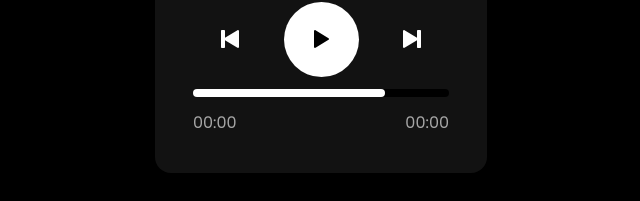
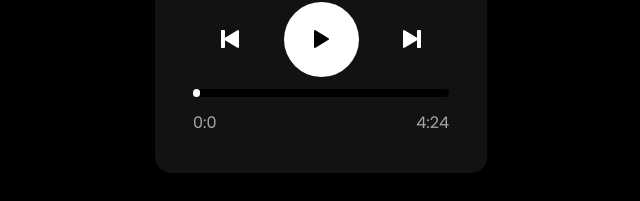
Before and after one commit to GabrielReds13/songraven, a Nuxt app: page / in a window 1280 px wide. Shown: the part 509-710 px from the top of the page, without its empty margins (319-959 px from the left). Built offline with nearby package versions, Linux system fonts and the light colour scheme.

Commit message:
Update progress bar

```diff
--- a/assets/styles/card.css
+++ b/assets/styles/card.css
@@ -98,7 +98,7 @@
 }
 
 #song-bar-current {
-  width: 20%;
+  width: 0%;
   height: 100%;
 
   background-color: var(--bar-color);
--- a/components/card.vue
+++ b/components/card.vue
@@ -15,6 +15,7 @@
 
       <img src="@/assets/icons/like/Icon-Like-Off.svg" alt="Curtir" class="-data-like">
     </div>
+
     <!-- Player -->
     <ul class="-player-menu -row-list">
       <li>
@@ -50,12 +51,12 @@
         <ul class="-cronometer -row-list">
           <!-- Current moment -->
           <li class="-crono-time-current">
-            <p><span>00</span>:<span>00</span></p>
+            <p><span>{{ minute_current }}</span>:<span>{{ second_current }}</span></p>
           </li>
 
           <!-- Duration -->
           <li class="-crono-time-duration">
-            <p><span>00</span>:<span>00</span></p>
+            <p><span>{{ minute_song }}</span>:<span>{{ second_song }}</span></p>
           </li>
         </ul>
       </li>
@@ -64,22 +65,42 @@
 </template>
 
 <script lang="js" setup>
+  // -- Import --
   import { ref } from 'vue';
 
+  // -- Progress Bar --
   const progress_bar = ref(null);
-  onMounted(() => {
-    progress_bar.value.style.width = "75%";
-  })
 
-  let i = 0;
+  let minute_song = 4, second_song = 24;
+  let minute_current = 0, second_current = 0;
+
+  let music_duration_sec = ((minute_song * 60) + second_song), music_current_sec = 0, music_i = 100 / music_duration_sec;
+
+  console.log(music_duration_sec)
+
   function timer() {
     setTimeout(() => {
-      i++;
-      console.log(i)
+
+      // Format time
+      if(second_current >= 59) {
+        second_current = 0;
+        minute_current ++;
+      }
+      else second_current++;
+
+      // Format progress
+      if (music_current_sec >= (music_i * music_duration_sec)) {return;}
+      else music_current_sec += music_i;
+
+      progress_bar.value.style.width = `${music_current_sec}%`;
+
+
+      // Timer
       timer();
     }, 1000);
   }
 
+  timer();
 </script>
 
 <style>
--- a/scripts/audio_manager.js
+++ /dev/null
@@ -1,4 +0,0 @@
-export const song_manager = {
-  song_bar: document.getElementById("song-bar-duration"),
-  song_progress_bar : document.getElementById("song-bar-current")
-}
```
Also changed, not shown: 1 other file (tests, documents, lock files or other folders).
